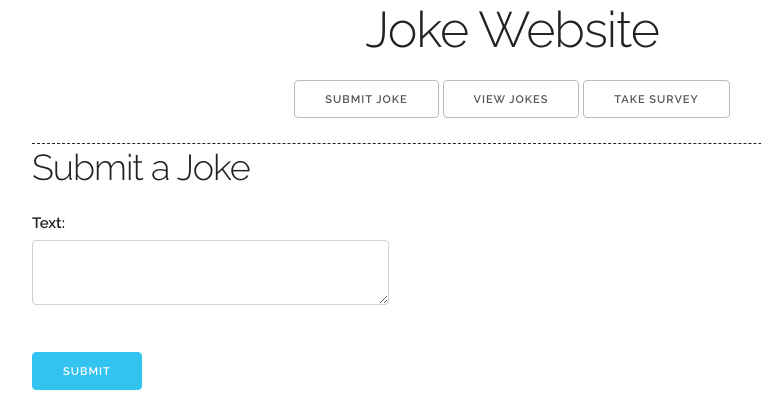
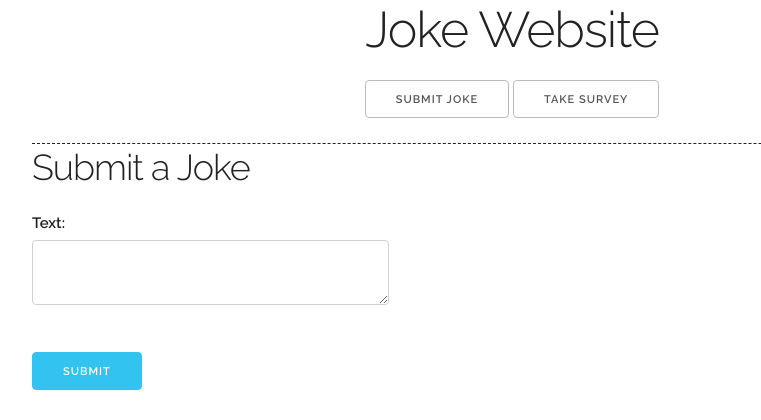
Before and after one commit to jbierfeldt/Humor_Project, a Django app: page /joke/create/ in a window 1280 px wide. Shown: the top 420 px of the page, without its empty margins (128-889 px from the left). Run offline with Django 3.2, Linux system fonts and the light colour scheme; some libraries are stand-ins or nearby versions.

Commit message:
Removed link to 'home' from nav

```diff
--- a/src/jokes/templates/jokes/jokes_base.html
+++ b/src/jokes/templates/jokes/jokes_base.html
@@ -46,7 +46,6 @@
     <nav class="main-nav row">
         <ul id="nav-bar">
             <li><a class="button" href="{% url 'joke_create' %}">Submit Joke</a></li>
-            <li><a class="button" href="{% url 'home' %}">View Jokes</a></li>
             <li><a class="button" href="{% url 'survey' %}">Take Survey</a></li>
         </ul>
     </nav>
```
Also changed, not shown: 1 other file.
